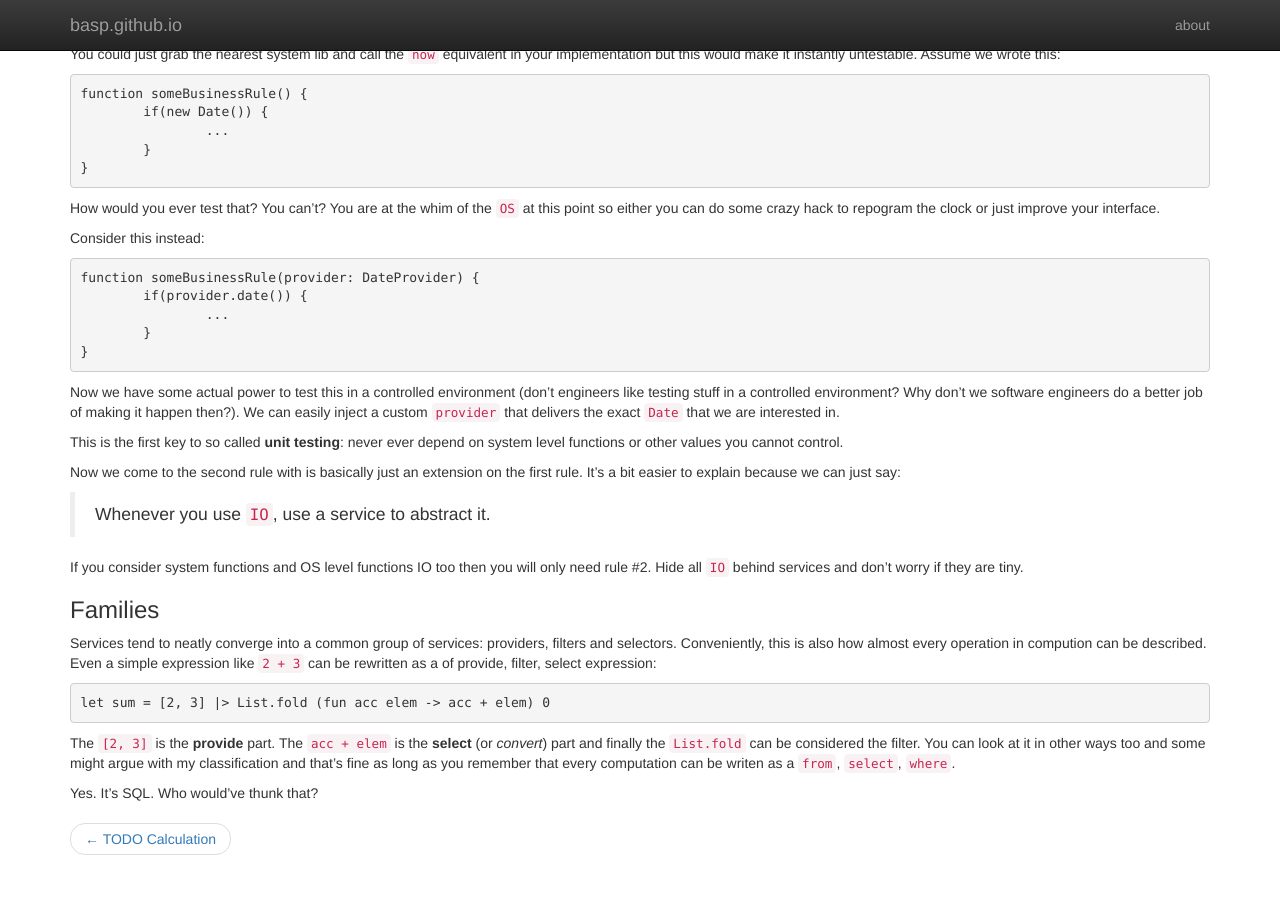
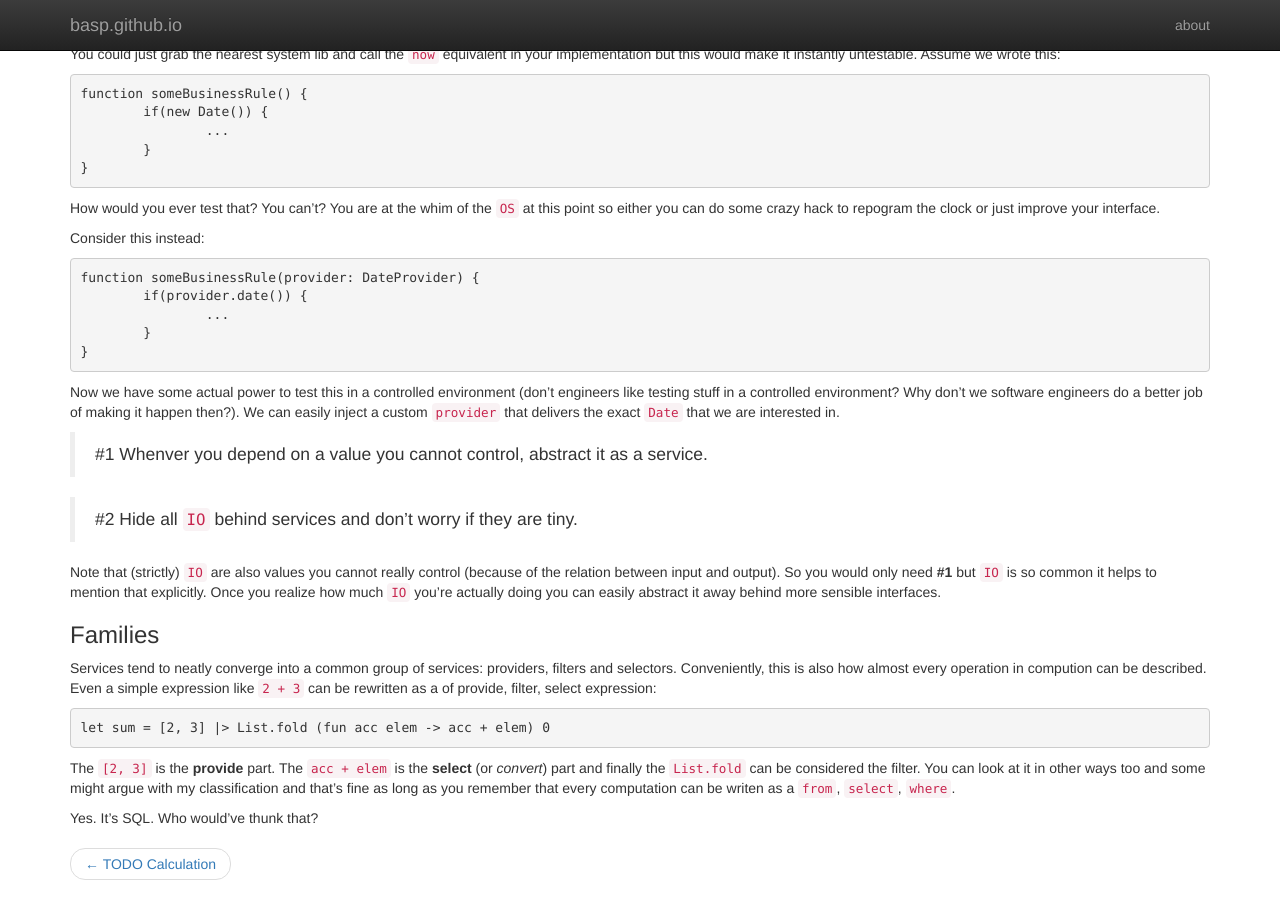
Before and after one commit to basp/basp.github.io, a Jekyll site: the page built from _posts/2014-08-11-what-the-service.md, in a window 1280 px wide and 900 px high, scrolled down 613 px. Built offline with Jekyll 4.4.1, drawn with Linux system fonts in a browser that asks for light colours; nearby versions of some CDN libraries; Markdown is read by kramdown in place of the engine named in the settings; before the commit the page ends 1488 px from its top, so only the background shows below that.

Commit message:
More readme

```diff
--- a/_posts/2014-08-11-what-the-service.md
+++ b/_posts/2014-08-11-what-the-service.md
@@ -58,16 +58,14 @@ like testing stuff in a controlled environment? Why don't we software engineers
 better job of making it happen then?). We can easily inject a custom `provider` that
 delivers the exact `Date` that we are interested in.
 
-This is the first key to so called __unit testing__: never ever depend on system level
-functions or other values you cannot control.
+> #1 Whenver you depend on a value you cannot control, abstract it as a service.
 
-Now we come to the second rule with is basically just an extension on the first rule. It's
-a bit easier to explain because we can just say:
+> #2 Hide all `IO` behind services and don't worry if they are tiny.
 
-> Whenever you use `IO`, use a service to abstract it.
-
-If you consider system functions and OS level functions IO too then you will only need
-rule #2. Hide all `IO` behind services and don't worry if they are tiny.
+Note that (strictly) `IO` are also values you cannot really control (because of the
+relation between input and output). So you would only need __#1__ but `IO` is so
+common it helps to mention that explicitly. Once you realize how much `IO` you're
+actually doing you can easily abstract it away behind more sensible interfaces.
 
 ### Families
 Services tend to neatly converge into a common group of services: providers,
```
